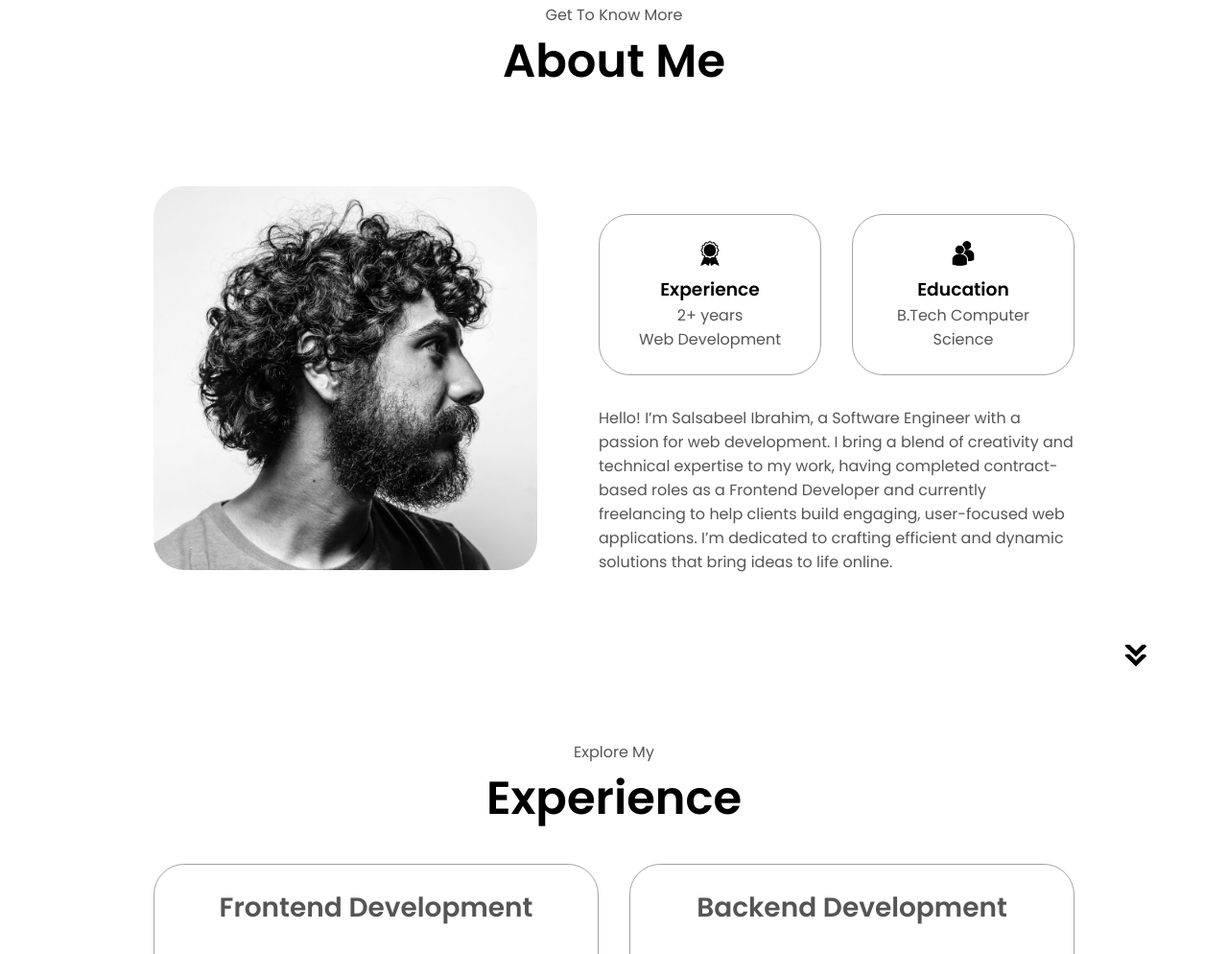
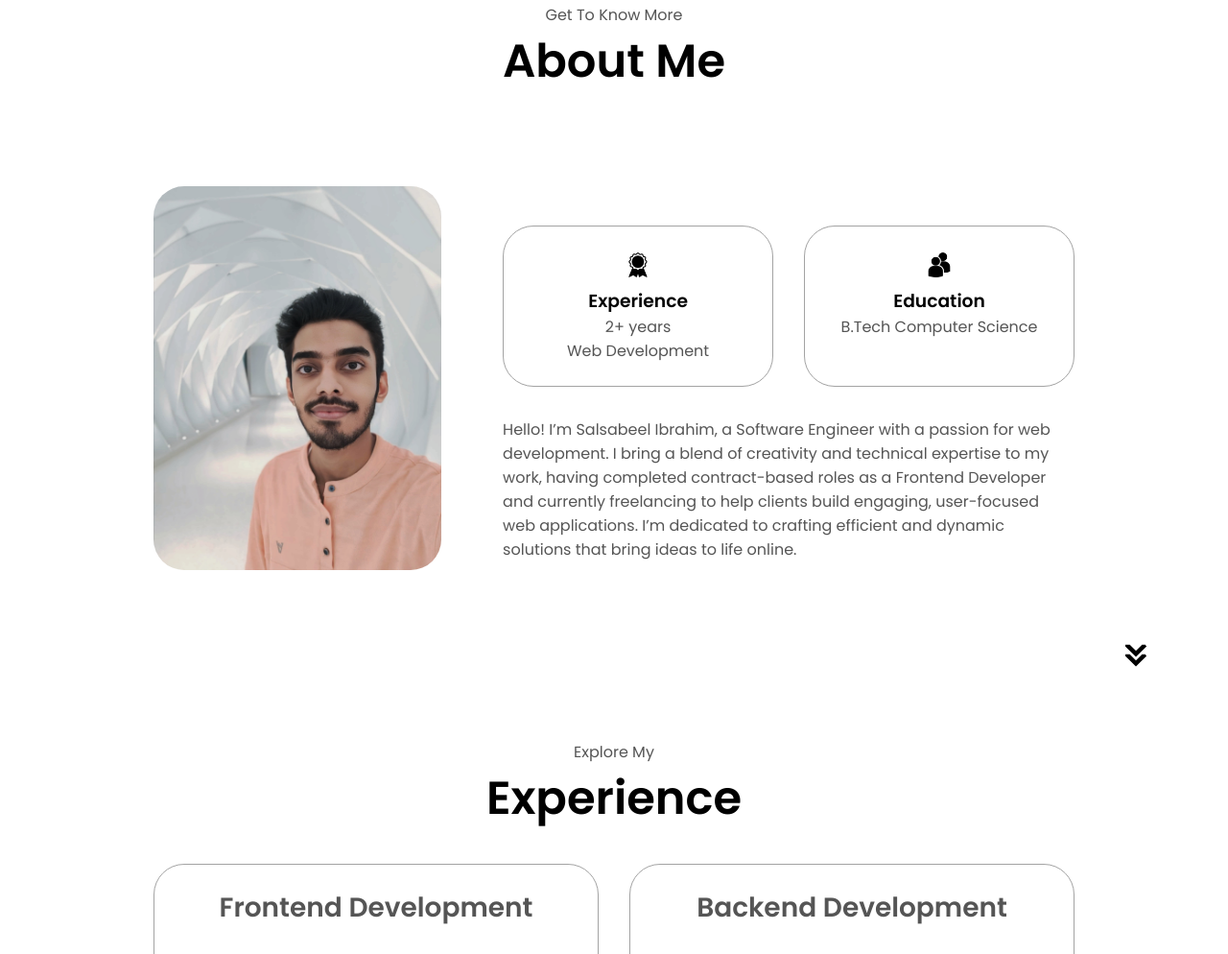
Before and after one commit to salsabeel10/portfolio-2024, a plain HTML site: page index.html in a window 1280 px wide. Shown: the part 925-1919 px from the top of the page at 96% size. Drawn offline with Linux system fonts and the light colour scheme.

Commit message:
changed about pic

```diff
--- a/index.html
+++ b/index.html
@@ -77,7 +77,7 @@
       <div class="section-container">
         <div class="section__pic-container">
           <img
-            src="./assets/about-pic.png"
+            src="./assets/about1.png"
             alt="Profile picture"
             class="about-pic"
           />
```
Also changed, not shown: assets/about-pic1.png (renamed from assets/about-pic.png), assets/about1.png (added).
